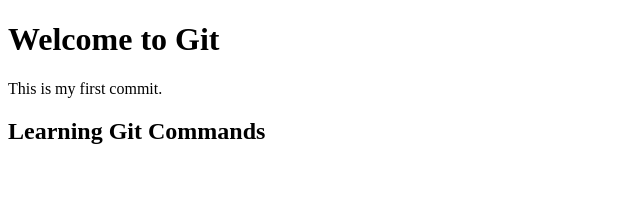
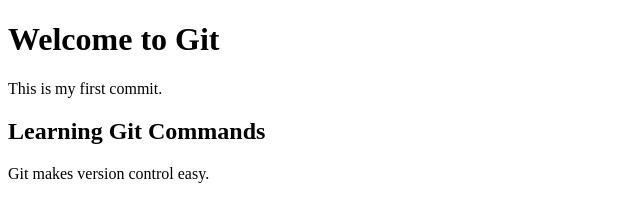
Before and after one commit to raushan-rana2715/Git-Practical, a plain HTML site: page index.html in a window 1280 px wide. Shown: the whole page, without its empty margins (0-640 px from the left). Drawn offline with Linux system fonts and the light colour scheme.

Commit message:
Third commit

```diff
--- a/index.html
+++ b/index.html
@@ -8,5 +8,6 @@
     <h1>Welcome to Git</h1>
     <p>This is my first commit.</p>
     <h2>Learning Git Commands</h2>
+    <p>Git makes version control easy.</p>
 </body>
 </html>
```
